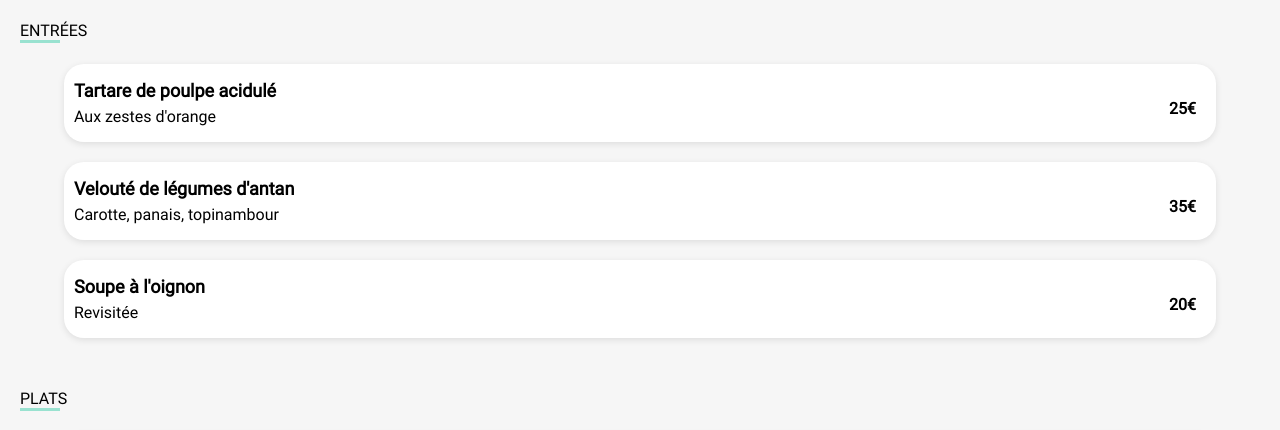
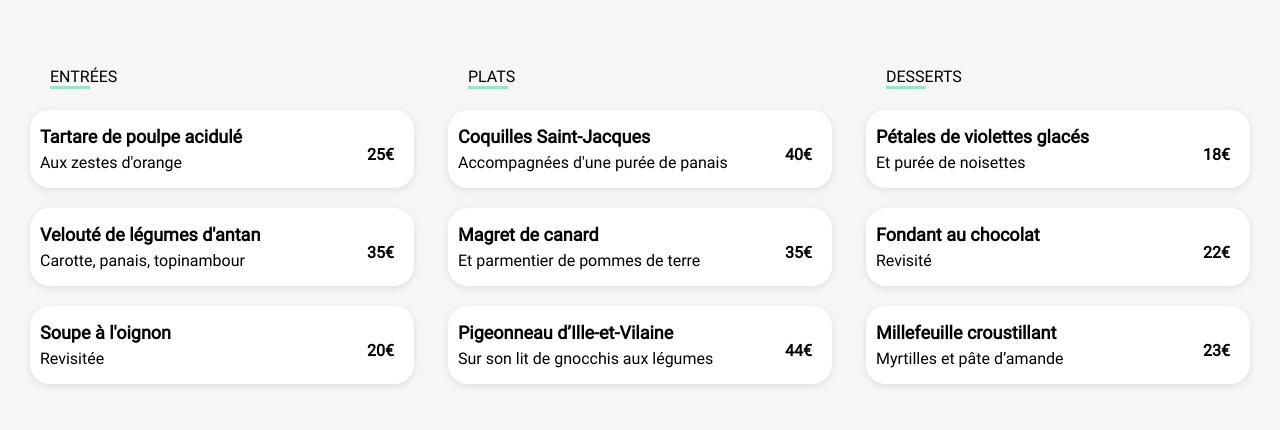
Before and after one commit to ZyrthazZ/JeanSebastienCHEVALIER_3_30042021, a website: page pages_restaurants/menu_a_la_francaise.html in a window 1280 px wide. Shown: the part 365-795 px from the top of the page. Drawn offline with Linux system fonts and the light colour scheme; a web font is replaced by a local one.

Commit message:
Fin du responsive
Résolu bug affichage Google Chrome ==> Changement de la taille max des images de 10rem à 150px.
Fini responsive sur Desktop et tablet
Correction bug animation tablet / mobile.

Attente de validation pour soutenance et derniers correctifs

```diff
--- a/pages_restaurants/menu_a_la_francaise.html
+++ b/pages_restaurants/menu_a_la_francaise.html
@@ -25,6 +25,7 @@
                     <i class="far fa-heart heart-show"></i>
                     <i class="fas fa-heart heart-hide"></i>
                 </span>
+                    <div class="menu__content">
                     <aside class="entrees">
                         <h4 class="menu__sep__text">ENTRÉES</h4>
 
@@ -137,7 +138,7 @@
                         </article>
 
                     </aside>
-
+                    </div>
                     <button class="order">
                         Commander
                     </button>
--- a/sass/composants/_animations.scss
+++ b/sass/composants/_animations.scss
@@ -111,19 +111,27 @@ $load-spinner-dur: 3000ms;
             overflow: hidden;
         }
     }
+    @include mobile {
+        &:active &-animation {
+            margin-right: 0px;
+        }
+        &:active &-animation-icon {
+            animation: icon-rotate 500ms both;
+        }
+    }
     @include tablet {
+      &:active &-animation {
+          margin-right: 0px;
+      }
+      &:active &-animation-icon {
+          animation: icon-rotate 500ms both;
+      }
+  }
+    @include desktop {
         &:hover &-animation {
             margin-right: 0px;
         }
         &:hover &-animation-icon {
-            animation: icon-rotate 500ms both;
-        }
-    }
-    @include desktop {
-        &:active &-animation {
-            margin-right: 0px;
-        }
-        &:active &-animation-icon {
           animation: icon-rotate 500ms both;
       }
     }
--- a/sass/pages/_index-explore.scss
+++ b/sass/pages/_index-explore.scss
@@ -3,6 +3,9 @@
     text-align: center;
     margin-top: -20px;
     padding-bottom: 40px;
+    @include desktop {
+        margin-bottom: 50px;
+    }
     &__title {
         padding: 30px 60px 0 60px;
     }
--- a/sass/pages/_index-operation.scss
+++ b/sass/pages/_index-operation.scss
@@ -1,5 +1,7 @@
 .operation {
-
+    @include desktop {
+        margin-bottom: 50px;
+    }
     &__content {
         display: flex;
         flex-direction: column;
--- a/sass/pages/_index-rest.scss
+++ b/sass/pages/_index-rest.scss
@@ -92,7 +92,7 @@
            &-img {
                 width: 100%;
                 height: 80%;
-                max-height: 10em;
+                max-height: 150px;
                 object-fit: cover;
            }
         }
--- a/sass/pages/_pages_restaurants-menu.scss
+++ b/sass/pages/_pages_restaurants-menu.scss
@@ -45,6 +45,9 @@
         border-radius: 20px;
         margin: auto;
         margin-bottom: 20px;
+        @include desktop {
+            width: 30vw;
+        }
         &-text {
             padding-left: 10px;
             & h4 {
@@ -70,10 +73,24 @@
         border: hidden;
         transition-duration: 0.2s;
         font-size: 16px;
+        @include desktop {
+            margin-top: 100px;
+            margin-bottom: 100px;
+        }
         &:hover {
             transform: scale(1.01);
             box-shadow:  0px 7px 6px rgba(128, 128, 128, 0.473);
             @include gradient-lighter;
         }
     }
+    &__content {
+        @include desktop {
+            display: flex;
+            flex-direction: row;
+            justify-content: space-between;
+            margin-top: 50px;
+            margin-left: 30px;
+            margin-right: 30px;
+        }
+    }
 }
```
Also changed, not shown: pages_restaurants/menu_la_note_enchantee.html (+2 -1 lines), pages_restaurants/menu_la_palette_du_gout.html (+2 -1 lines), pages_restaurants/menu_le_delice_des_sens.html (+2 -1 lines), public/css/style.css, 1 other file.
